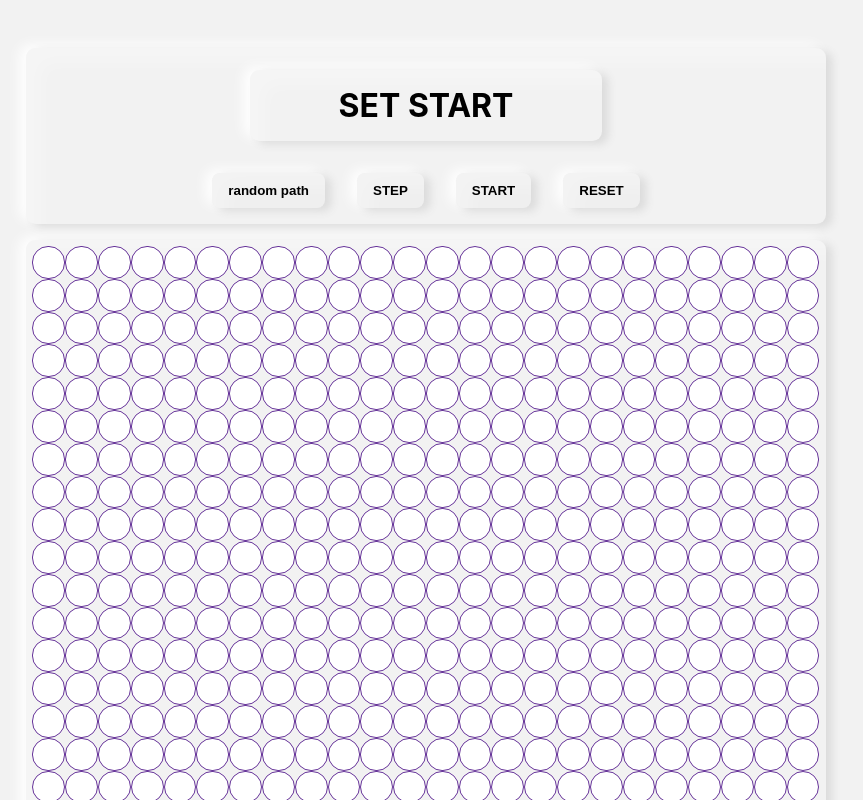
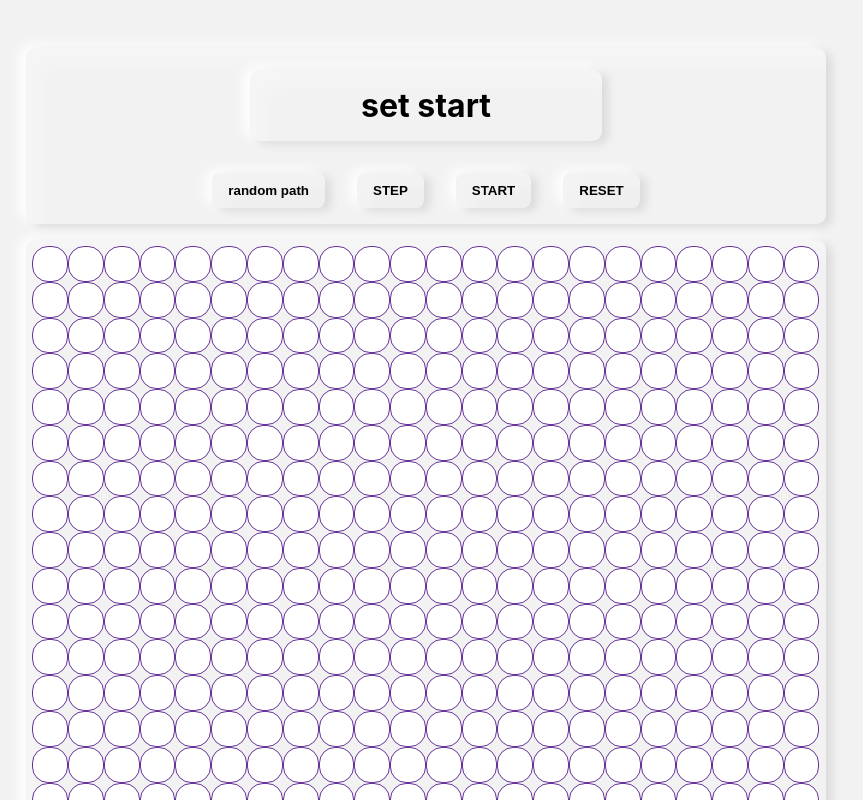
Before and after one commit to kantimam/react-a-star-search, a React (Create React App) app: page / in a window 1280 px wide. Shown: the top 800 px of the page, without its empty margins (214-1077 px from the left). Built offline with nearby package versions, Linux system fonts and the light colour scheme.

Commit message:
commit before clean up

```diff
--- a/package.json
+++ b/package.json
@@ -1,4 +1,5 @@
 {
+  "homepage": "http://kantimam.github.io/react-a-star-search/",
   "name": "path-finder",
   "version": "0.1.0",
   "private": true,
--- a/src/App.css
+++ b/src/App.css
@@ -13,6 +13,7 @@
   padding: 2rem 0;
   text-align: center;
   width: 50rem;
+  max-width: 94%;
   /* height: 50rem; */
   margin: 0 auto;
 }
--- a/src/App.js
+++ b/src/App.js
@@ -10,7 +10,7 @@ function App() {
 
   return (
     <div className="App">
-      <Field  row={24} col={24}/>
+      <Field  col={22} row={18} />
     </div>
   );
 }
--- a/src/components/FieldClass.jsx
+++ b/src/components/FieldClass.jsx
@@ -17,6 +17,7 @@ export default class FieldClass extends Component {
         this.callAfterCss = this.callAfterCss.bind(this);
         this.nodeOnClick = this.nodeOnClick.bind(this);
         this.createWall = this.createWall.bind(this);
+        this.setSize=this.setSize.bind(this);
         this.reset = this.reset.bind(this);
         this.waitForCss = null;
 
@@ -35,23 +36,31 @@ export default class FieldClass extends Component {
     }
 
     componentDidMount() {
+        this.finder.init(this.field, (data) => this.setState({ field: data }), (data) => this.setState({ uiMode: data }));
+        window.addEventListener("resize", this.setSize)
         this.waitForCss = requestAnimationFrame(this.callAfterCss);
+    }
+
+    componentWillUnmount(){
+        window.removeEventListener("resize", this.setSize)
     }
 
     callAfterCss() {
         /* componentdidmount fires before dom actually painted anything so wait for first real paint to measure the container */
         if (this.fieldRef.current && this.field.length && this.waitForCss) {
             /* make the cells square */
-            if (this.fieldRef.current.clientWidth > 0) {
-                const cellSize = this.fieldRef.current.clientWidth / this.field[0].length;
-                this.setState({ width: cellSize, height: cellSize, uiMode: "set start" });
-            } else if (this.fieldRef.current.clientHeight > 0) {
-                const cellSize = this.fieldRef.current.clientHeight / this.field[0].length;
-                this.setState({ width: cellSize, height: cellSize, uiMode: "set start" });
-            }
-            this.finder.init(this.field, (data) => this.setState({ field: data }), (data) => this.setState({ uiMode: data }));
+            this.setSize();
+            cancelAnimationFrame(this.callAfterCss);
+        }
+    }
 
-            cancelAnimationFrame(this.callAfterCss);
+    setSize(){
+        if (this.fieldRef.current.clientWidth > 0) {
+            const cellSize = this.fieldRef.current.clientWidth / this.field[0].length;
+            this.setState({ width: cellSize, height: cellSize, uiMode: "set start" });
+        } else if (this.fieldRef.current.clientHeight > 0) {
+            const cellSize = this.fieldRef.current.clientHeight / this.field[0].length;
+            this.setState({ width: cellSize, height: cellSize, uiMode: "set start" });
         }
     }
 
@@ -91,7 +100,7 @@ export default class FieldClass extends Component {
                     uiMode={this.state.uiMode}
                 />
                 <div className="fieldContainer fancyShadow">
-                    <div style={{height: `${this.state.height*this.props.col}px`}} ref={this.fieldRef} className="field">
+                    <div style={{height: `${this.state.height*this.props.row}px`}} ref={this.fieldRef} className="field">
                         {this.state.field.map((item) =>
                             <Node
                                 key={"key" + item.x + "_" + item.y + "_" + item.draw}
--- a/src/path-finder/path-finder.js
+++ b/src/path-finder/path-finder.js
@@ -7,9 +7,10 @@ export class Pathfinder{
     drawFunction;  // function to draw the field setState in this case
     uiFunction=()=>console.log("no function to update react ui set")
     fieldFlat; // 1dim version of the grid for easier looping and drawing
+    frameRate=10;
+
     openSet=new Set();
     closedSet=new Set();
-
     start;
     end;
     current;
@@ -120,7 +121,7 @@ export class Pathfinder{
 
         this.loop=setInterval(()=>{
             this.step();
-        }, 10)
+        }, 1000/this.frameRate)
 
     }
 
```
Also changed, not shown: 12 other files (tests, documents, lock files or other folders).
